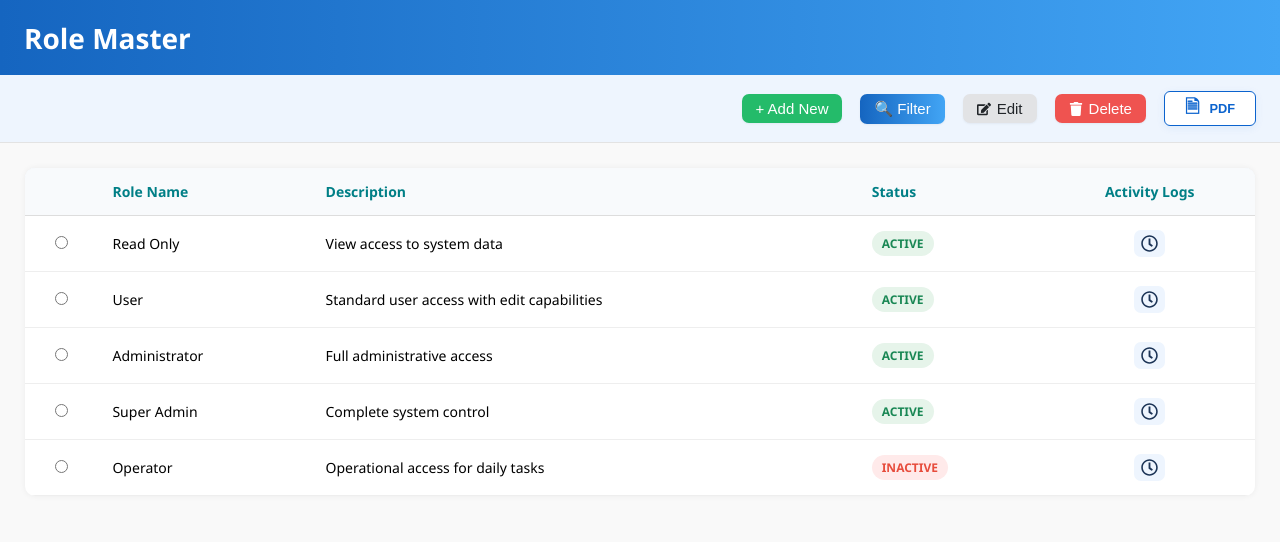
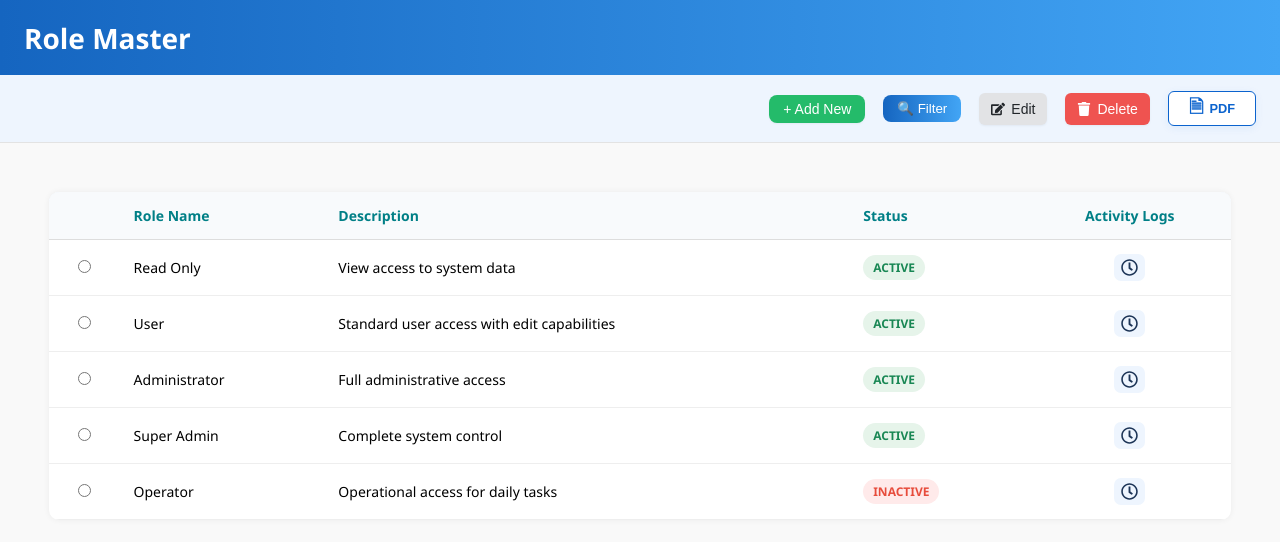
Before and after one commit to amit45555/pharmacorp-app, a React (Create React App) app: page /roles in a window 1280 px wide. Shown: the top 542 px of the page. Built offline with nearby package versions, Linux system fonts and the light colour scheme; some icons are missing.

Commit message:
role master change

```diff
--- a/src/pages/RoleMasterTable/RoleMasterTable.module.css
+++ b/src/pages/RoleMasterTable/RoleMasterTable.module.css
@@ -131,11 +131,9 @@ tbody td {
   border: none;
   font-size: 14px;
   white-space: nowrap;
-  box-shadow: 0 1px 2px rgba(90, 96, 120, 0.08);
+  box-shadow: 0 1px 2px rgba(90, 96, 120,.08);
 }
-.btn span {
-  margin-right: 4px;
-}
+
 .gray {
   background-color: #6c757d;
   color: #fff;
@@ -367,21 +365,7 @@ tbody td {
   font-size: 15px;
 }
 
-.filterBtn,
-.addUserBtn,
-.btn {
-  font-weight: 500;
-  border-radius: 7px;
-  border: none;
-  font-size: 15px;
-  cursor: pointer;
-  padding: 6px 14px;
-  box-shadow: 0 1px 2px rgba(90, 96, 120, 0.08);
-  transition: background 0.19s, color 0.19s;
-  display: flex;
-  align-items: center;
-  gap: 6px;
-}
+
 
 .filterBtn:hover {
   background: #005fbb;
@@ -526,3 +510,17 @@ tbody td {
   outline: none !important;
   box-shadow: none !important;
 }
+
+
+.container {
+  padding: 24px;
+
+  font-family: "Segoe UI", sans-serif;
+}
+
+.controls {
+  display: flex;
+  justify-content: space-between;
+  align-items: center;
+  margin-bottom: 16px;
+}
--- a/src/pages/RoleMasterTable/RoleMasterTable.tsx
+++ b/src/pages/RoleMasterTable/RoleMasterTable.tsx
@@ -331,6 +331,9 @@ export default function RoleMasterTable() {
       </div>
 
       {/* Filter Panel */}
+     <div className={styles.wrapper}>
+     <div className={styles.container}>
+      <div className={styles.controls}>
       {showFilterPanel && (
         <div className={styles.advancedFilterOverlay}>
           <div className={styles.advancedFilterPanel}>
@@ -399,7 +402,7 @@ export default function RoleMasterTable() {
           />
         </div>
       )}
-
+</div>
       {/* Table */}
       <div className={styles.roleTableContainer}>
         <table>
@@ -463,7 +466,8 @@ export default function RoleMasterTable() {
           </tbody>
         </table>
       </div>
-
+</div>
+</div>
       <ActivityLogModal
         open={showActivityLogModal}
         logs={activeLogValue}
--- a/src/pages/UserMasterTable/UserMasterTable.tsx
+++ b/src/pages/UserMasterTable/UserMasterTable.tsx
@@ -350,7 +350,7 @@ const [selectedRow, setSelectedRow] = useState<number | null>(null);
             </div>
           </div>
           {/* Professional Filter Button with Popover */}
-           <div className={styles.wrapper}>
+      <div className={styles.wrapper}>
         <div className={styles.container}>
           <div className={styles.controls}>
 
```
